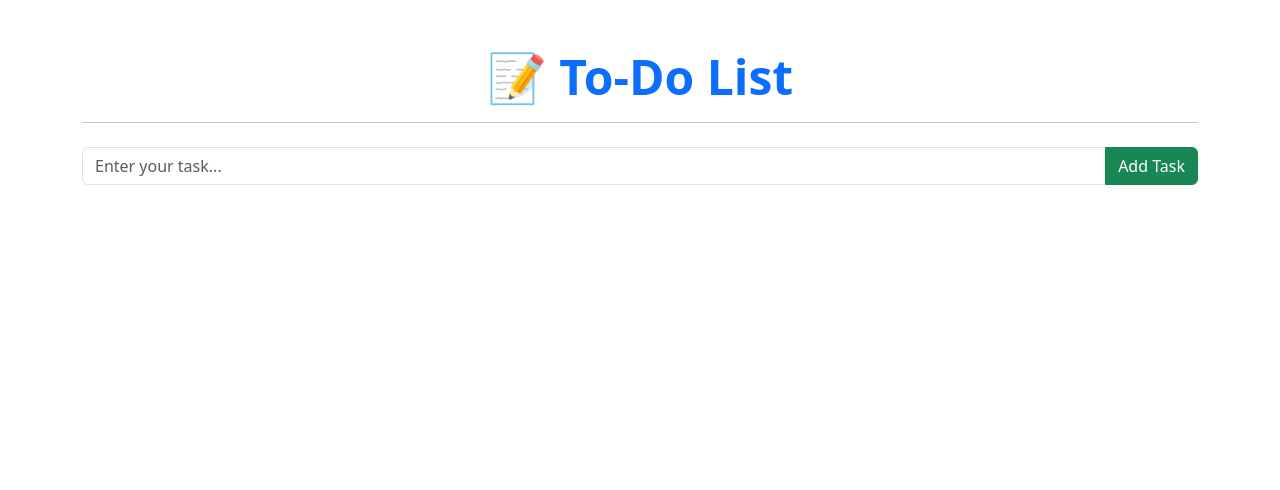
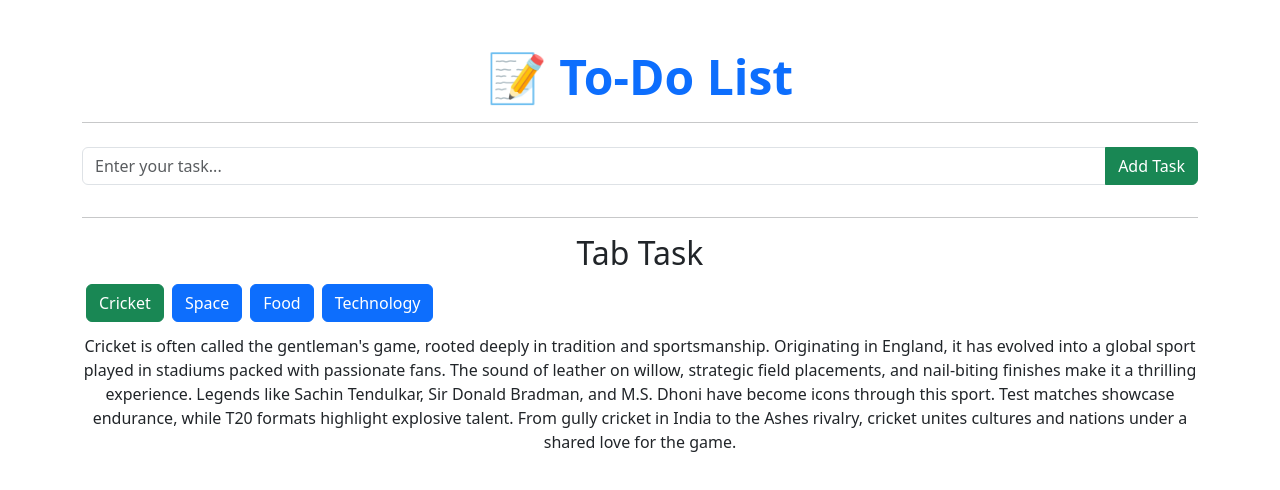
Before and after one commit to ManavNanda07/React-ToDoTask, a React (Create React App) app: page / in a window 1280 px wide. Shown: the top 490 px of the page. Built offline with nearby package versions, Linux system fonts and the light colour scheme.

Commit message:
feat: done implementing tabs task

```diff
--- a/src/App.js
+++ b/src/App.js
@@ -1,11 +1,13 @@
 import { ToastContainer } from 'react-toastify';
 import './App.css';
 import ToDoList from './ToDoList';
+import Tabs from './Tabs';
 
 function App() {
   return (
     <div className="App">
       <ToDoList/>
+      <Tabs/>
       <ToastContainer/>
     </div>
   );
--- /dev/null
+++ b/src/Data/DummyData.jsx
@@ -0,0 +1,18 @@
+export const TabsData = [
+  {
+    title: 'Cricket',
+    description: 'Cricket is often called the gentleman\'s game, rooted deeply in tradition and sportsmanship. Originating in England, it has evolved into a global sport played in stadiums packed with passionate fans. The sound of leather on willow, strategic field placements, and nail-biting finishes make it a thrilling experience. Legends like Sachin Tendulkar, Sir Donald Bradman, and M.S. Dhoni have become icons through this sport. Test matches showcase endurance, while T20 formats highlight explosive talent. From gully cricket in India to the Ashes rivalry, cricket unites cultures and nations under a shared love for the game.'
+  },
+  {
+    title: 'Space',
+    description: 'Space exploration has fascinated humanity for centuries, driving us to reach beyond the stars. From the moon landing in 1969 to the Mars rovers and the James Webb Space Telescope, our curiosity about the universe knows no bounds. Space is vast, mysterious, and largely unexplored—home to galaxies, black holes, and cosmic phenomena. It challenges our understanding of physics and existence. Companies like SpaceX and NASA are pioneering new missions to colonize Mars and explore deep space. Despite its silence, space tells stories of creation, destruction, and the infinite possibilities that lie beyond our blue planet.'
+  },
+  {
+    title: 'Food',
+    description: 'Food is more than just sustenance; it’s a celebration of culture, tradition, and creativity. From spicy Indian curries to delicate Japanese sushi, each cuisine tells a story. The aroma of freshly baked bread, the sizzling sound of a hot pan, and the joy of sharing a meal are universal experiences. Food brings people together—around tables, at festivals, and in times of joy or sorrow. Whether it’s street food in Bangkok or fine dining in Paris, every bite holds history and flavor. Cooking is both an art and a science, blending ingredients into memories we savor forever.'
+  },
+  {
+    title: 'Technology',
+    description: 'Technology has transformed the way we live, work, and connect with one another. From the invention of the wheel to artificial intelligence, human progress is marked by innovation. Smartphones, the internet, and cloud computing have made information accessible globally within seconds. In healthcare, tech enables life-saving surgeries and diagnostics. In education, it opens doors for remote learning and global classrooms. AI, blockchain, and quantum computing hint at a future that’s faster, smarter, and more efficient. Yet, with great power comes responsibility—to use technology ethically, sustainably, and inclusively. It’s shaping tomorrow at the speed of thought.'
+  }
+];
--- /dev/null
+++ b/src/Tabs.jsx
@@ -0,0 +1,35 @@
+import React, { useState } from 'react';
+import { TabsData } from './Data/DummyData';
+
+export default function Tabs() {
+
+let [currentActiveButton,setActiveButton] = useState(0);
+let [currentActiveDescription , setActiveDescription] = useState(TabsData[0].description);
+function setData(index){
+    setActiveButton(index);
+    setActiveDescription(TabsData[index].description);
+}
+
+const ButtonTabs = () => {
+  return (
+    <div className='text-start'>
+      {TabsData.map((value, index) => (
+        <button onClick={()=>setData(index)} key={index} className={currentActiveButton === index?'btn btn-success m-1':'btn btn-primary m-1'}>
+          {value.title}
+        </button>
+      ))}
+    </div>
+  );
+};
+
+  return (
+    <div className="text-center mb-2 container">
+        <hr />
+        <h2>Tab Task</h2>
+        <div className="mt-2">
+            <ButtonTabs/>
+            <p className='mt-2'>{currentActiveDescription}</p>
+        </div>
+    </div>
+  )
+}
```
